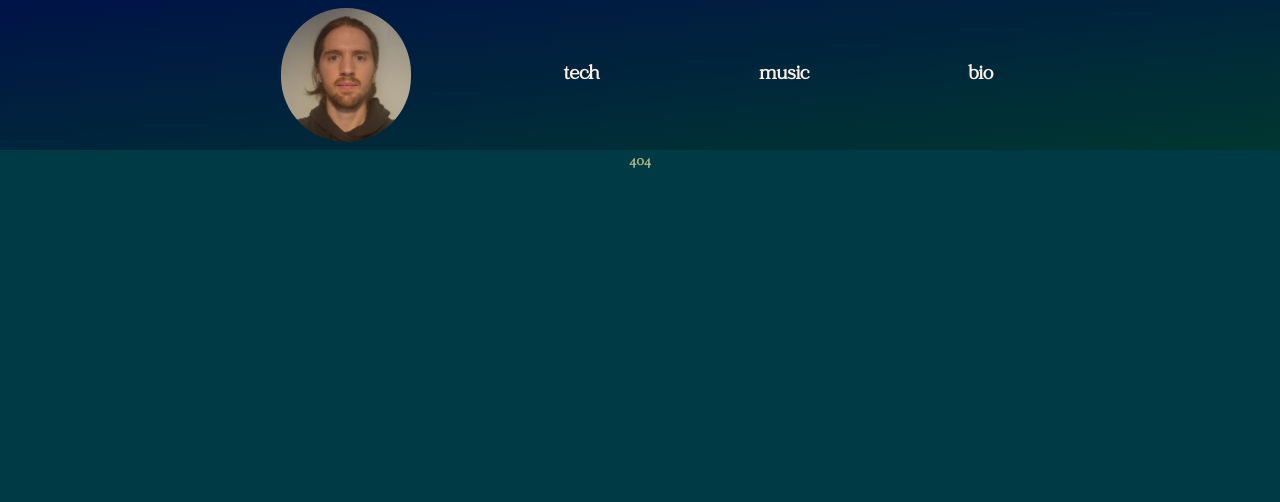
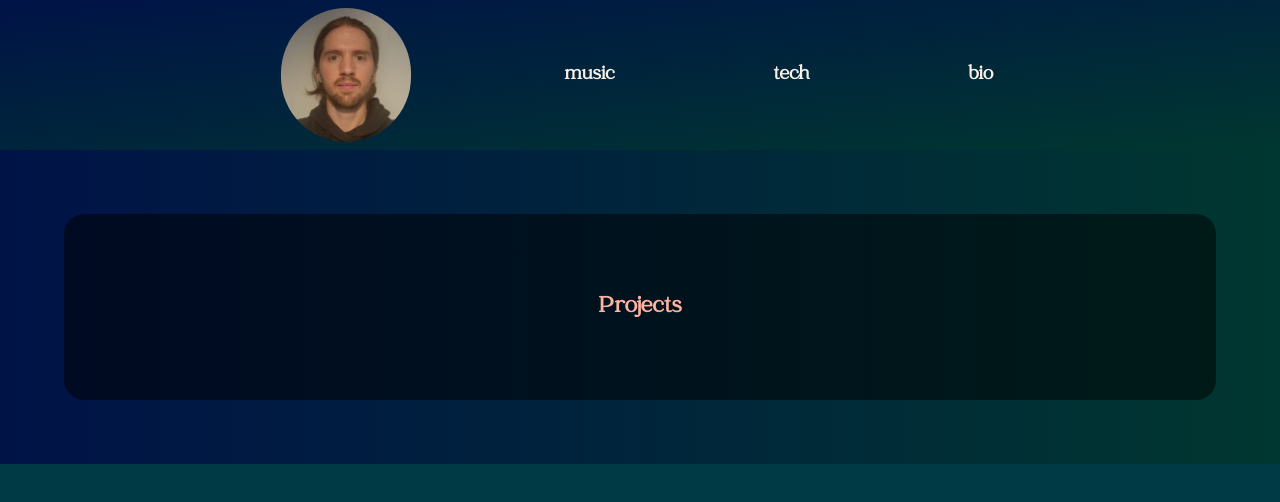
Before and after one commit to bgreenbones/benGreenwoodWebsite, a React (Create React App) app: page /content/tech in a window 1280 px wide. Before the commit this address had no page. Shown: the top 502 px of the page. Built offline with nearby package versions, Linux system fonts and the light colour scheme.

Commit message:
removing vitelotte evidence

```diff
--- a/src/App.js
+++ b/src/App.js
@@ -3,10 +3,9 @@ import { BrowserRouter, Routes, Route, Outlet } from "react-router-dom";
 import "./App.css";
 import "./layout.css";
 import "./parallax.css";
-import About from "./pages/Bio";
-import Contact from "./pages/Contact";
-import Events from "./pages/Events";
-import Album from "./pages/Album";
+import Bio from "./pages/Bio";
+import Tech from "./pages/Tech";
+import Music from "./pages/Music";
 import Nav from "./Nav";
 import _ from "lodash";
 
@@ -53,18 +52,16 @@ function App() {
                       </div>
                     </div>
                     <div className="main-section parallax__layer parallax__layer--base" id="main-section">
-                      <About/><Events/><Album/><Contact/>
+                      <Music/><Tech/><Bio/>
                     </div>
                   </div>
                 </>} />
               <Route path="/content" element={<><Nav height={navBarHeight} bgImage={true}/><Outlet /></>}>
                     <Route index element={<><div>404</div></>} />
                     <Route path="*" element={<><div>404</div></>} />
-                    <Route path="about" element={<About/>} />
-                    <Route path="projects" element={<Events/>} />
-                    <Route path="album" element={<Album/>} />
-                    <Route path="contact" element={<Contact/>} />
-                    <Route path="donate" element={<h1>Coming soon!</h1>} />
+                    <Route path="music" element={<Music/>} />
+                    <Route path="tech" element={<Tech/>} />
+                    <Route path="bio" element={<Bio/>} />
                   </Route>
               </Routes>
             </BrowserRouter>
--- a/src/Nav.js
+++ b/src/Nav.js
@@ -35,9 +35,9 @@ function Nav({ height=200, bgImage=false }) {
     const [isOpen, setOpen] = useState(false);
 
     const navigationButtons = [
+        { label: "music", href: "content/music", key:3 },
         { label: "tech", href: "content/projects", key:2 },
-        { label: "music", href: "content/album", key:3 },
-        { label: "bio", href: "content/about", key:1 },
+        { label: "bio", href: "content/bio", key:1 },
         // { label: "Contact", href: "content/contact", key:4 },
         // { label: "DONATE", href: "content/donate", key:5 },
       ];
--- a/src/index.css
+++ b/src/index.css
@@ -269,7 +269,7 @@ button.visiting {
 }
 
 #projectsBackground {
-  background-image: url("../public/assets/events-bg.jpg");
+  background-image: linear-gradient(to right, #001347, #003730);
   background-size:cover;
   padding: 5%;
   color: var(--app-bg);
--- a/src/pages/Album.js
+++ /dev/null
@@ -1,15 +0,0 @@
-
-
-const Album = () => <>
-  <div>
-  <section>
-      <h2>Recording Emilie Mayer's Violin Sonatas</h2>
-    <div className="album-section">
-      <div className="album-paragraph">Ben Greenwood is embarking on our first large-scale recording project, involving two sonatas by German Romantic composer Emilie Mayer (1812-1883). Mayer wrote nine sonatas for violin and piano, and from this collection we have selected the D minor Sonata (Op. 29) and the D Major sonata. This will likely be the first time that our audiences hear these two works, which are rarely performed and to our knowledge, have not been previously recorded. To best represent the music in its historical context, we read from original manuscripts or first editions whenever possible. </div>
-      <span className="album-photo"><img src="../assets/album-score.png" alt="Vitelotte"></img></span>
-    </div>
-  </section>
-  </div>
-    </>;
-
-export default Album;
--- /dev/null
+++ b/src/pages/Music.js
@@ -0,0 +1,15 @@
+
+
+const Music = () => <>
+  <div>
+  <section>
+      <h2>Music</h2>
+    <div className="album-section">
+      <div className="album-paragraph">Transcriptions, Tracks, Compositions? </div>
+      <span className="album-photo"><img src="../assets/.png" alt="Screenshot"></img></span>
+    </div>
+  </section>
+  </div>
+    </>;
+
+export default Music;
--- a/src/pages/Events.js
+++ b/src/pages/Tech.js
@@ -35,15 +35,15 @@ function getEventElement(event) {
 function PastProjects() { return pastEvents.map(event => getEventElement(event)) };
 function UpcomingProjects() { return upcomingEvents.map(event => getEventElement(event)) };
 
-const Events = () => <div id="projectsBackground">
+const Tech = () => <div id="projectsBackground">
                         <div id="projectsOverlay">
                           <h2>Projects</h2>
                           {/* <h2 style={{textAlign:"start"}}>Projects</h2> */}
                           <div id="projectsGrid">
-                            <div className="projects" style={{paddingRight:"1rem"}}><h3 style={{textAlign:"start"}}>Upcoming Projects</h3>{UpcomingProjects()}</div>
-                            <div className="projects"><h3 style={{textAlign:"start"}}>Past Projects</h3>{PastProjects()}</div>
+                            {/* <div className="projects" style={{paddingRight:"1rem"}}><h3 style={{textAlign:"start"}}>Upcoming Projects</h3>{UpcomingProjects()}</div>
+                            <div className="projects"><h3 style={{textAlign:"start"}}>Past Projects</h3>{PastProjects()}</div> */}
                           </div>
                         </div>
                       </div>;
 
-export default Events;
+export default Tech;
```
